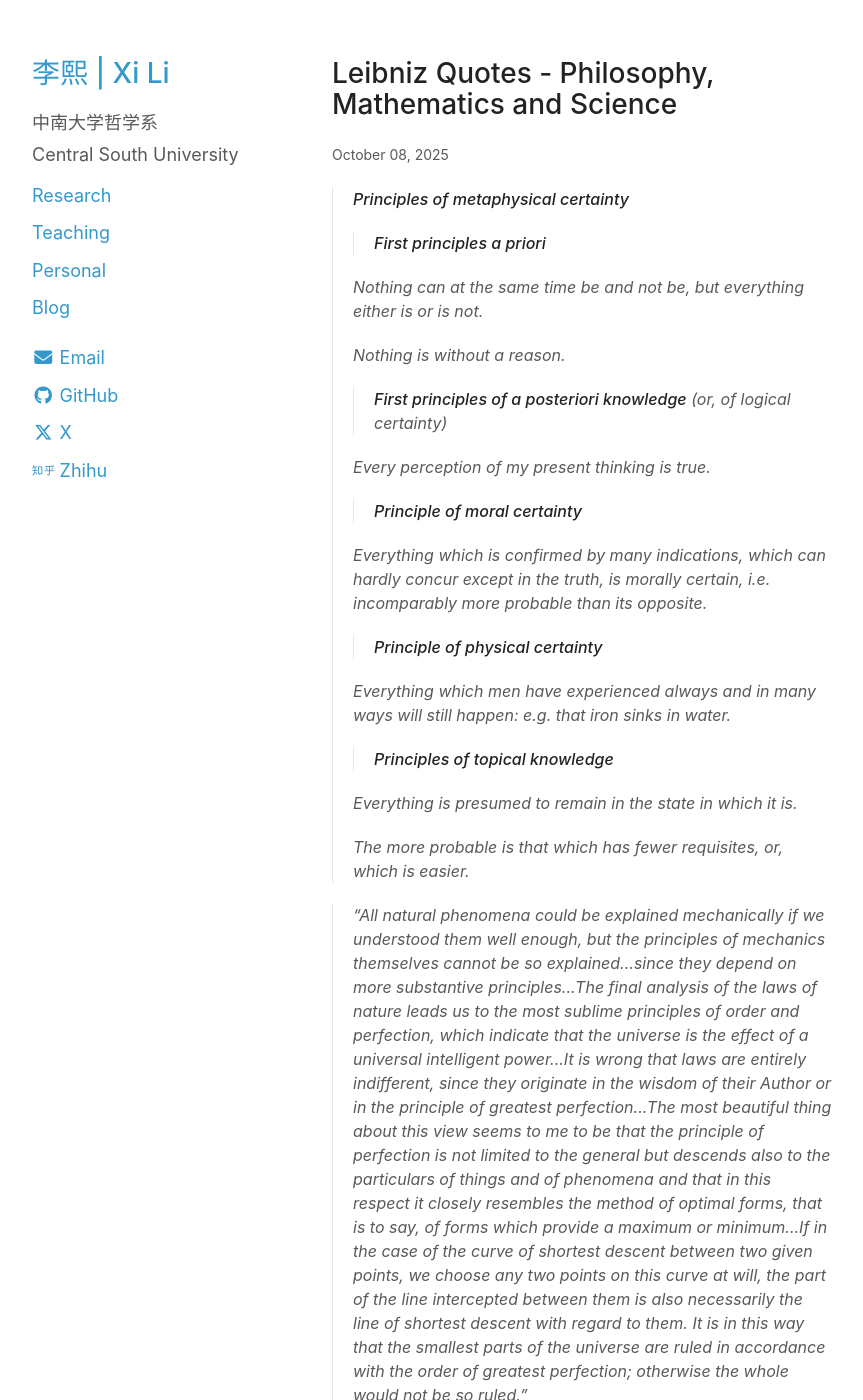
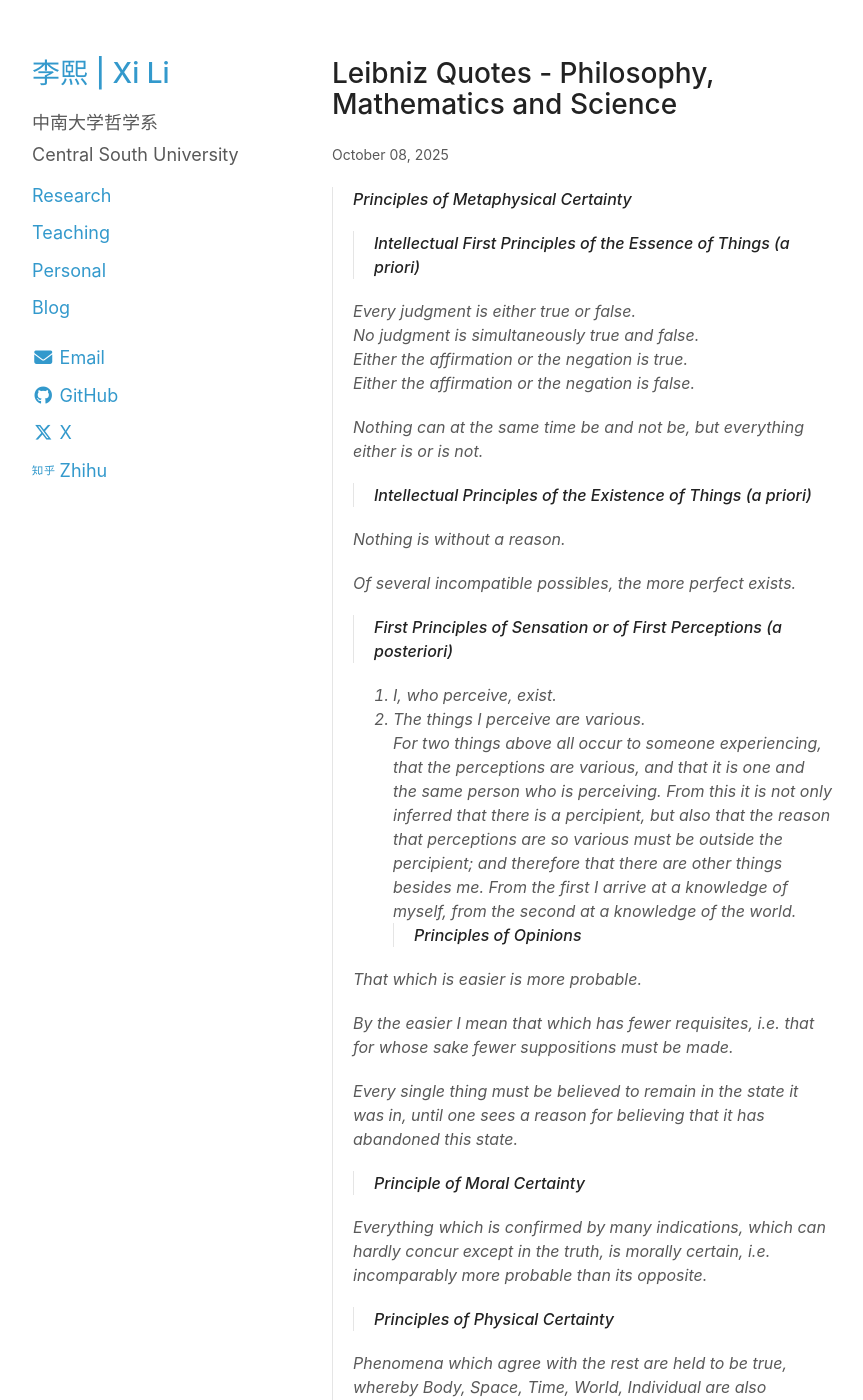
Before and after one commit to rickylixi/rickylixi.github.io, a Jekyll site: the page built from _posts/2025-10-08-leibniz-quotes.md, in a window 1280 px wide and 1400 px high. Shown: the whole window, without its empty margins (26-889 px from the left). Built offline with Jekyll 4.4.1, drawn with Linux system fonts in a browser that asks for light colours; comment, search, counter and statistics services are not loaded; some of the changed text lies outside the part shown.

Commit message:
Update 2025-10-08-leibniz-quotes.md

```diff
--- a/_posts/2025-10-08-leibniz-quotes.md
+++ b/_posts/2025-10-08-leibniz-quotes.md
@@ -8,42 +8,55 @@ description: "Collection of profound quotes by Gottfried Wilhelm Leibniz on phil
 canonical_url: "/blog/2025/10/08/leibniz-quotes.html"
 ---
 >
-> ***Principles of metaphysical certainty***
+> ***Principles of Metaphysical Certainty***
 >
 >>
-> ***First principles a priori***
->
->
-> Nothing can at the same time be and not be, but everything either is
-> or is not.
+> ***Intellectual First Principles of the Essence of Things (a priori)***
+>
+> Every judgment is either true or false.
+> No judgment is simultaneously true and false.
+> Either the affirmation or the negation is true.
+> Either the affirmation or the negation is false.
+>
+> Nothing can at the same time be and not be, but everything either is or is not.
+>>
+> ***Intellectual Principles of the Existence of Things (a priori)***
+>
 >
 > Nothing is without a reason.
+>
+> Of several incompatible possibles, the more perfect exists.
 >>
-> ***First principles of a posteriori knowledge*** *(or, of logical certainty)*
->
->
-> Every perception of my present thinking is true.
+> ***First Principles of Sensation or of First Perceptions (a posteriori)***
+>
+>
+> 1. I, who perceive, exist.
+> 2. The things I perceive are various.
+> For two things above all occur to someone experiencing, that the perceptions are various, and that it is one and the same person who is perceiving. From this it is not only inferred that there is a percipient, but also that the reason that perceptions are so various must be outside the percipient; and therefore that there are other things besides me. From the first I arrive at a knowledge of myself, from the second at a knowledge of the world.
 >>
-> ***Principle of moral certainty***
+> ***Principles of Opinions***
+>
+>
+> That which is easier is more probable.
+>
+> By the easier I mean that which has fewer requisites, i.e. that for whose sake fewer suppositions must be made.
+>
+> Every single thing must be believed to remain in the state it was in, until one sees a reason for believing that it has abandoned this state.
+>>
+> ***Principle of Moral Certainty***
 >
 >
 > Everything which is confirmed by many indications, which can hardly
 > concur except in the truth, is morally certain, i.e. incomparably more
 > probable than its opposite.
 >>
-> ***Principle of physical certainty***
->
->
-> Everything which men have experienced always and in many ways will
-> still happen: e.g. that iron sinks in water.
->>
-> ***Principles of topical knowledge***
->
->
-> Everything is presumed to remain in the state in which it is.
->
-> The more probable is that which has fewer requisites, or, which is
-> easier.
+> ***Principles of Physical Certainty***
+>
+>
+> Phenomena which agree with the rest are held to be true, whereby Body, Space, Time, World, Individual are also adumbrated.
+>
+> Substantial form, or soul, is the principle of unity and of duration, matter is that of multiplicity and change.
+> There is no place without body, and no time without change.
 >
 
 > "All natural phenomena could be explained mechanically if we
```
